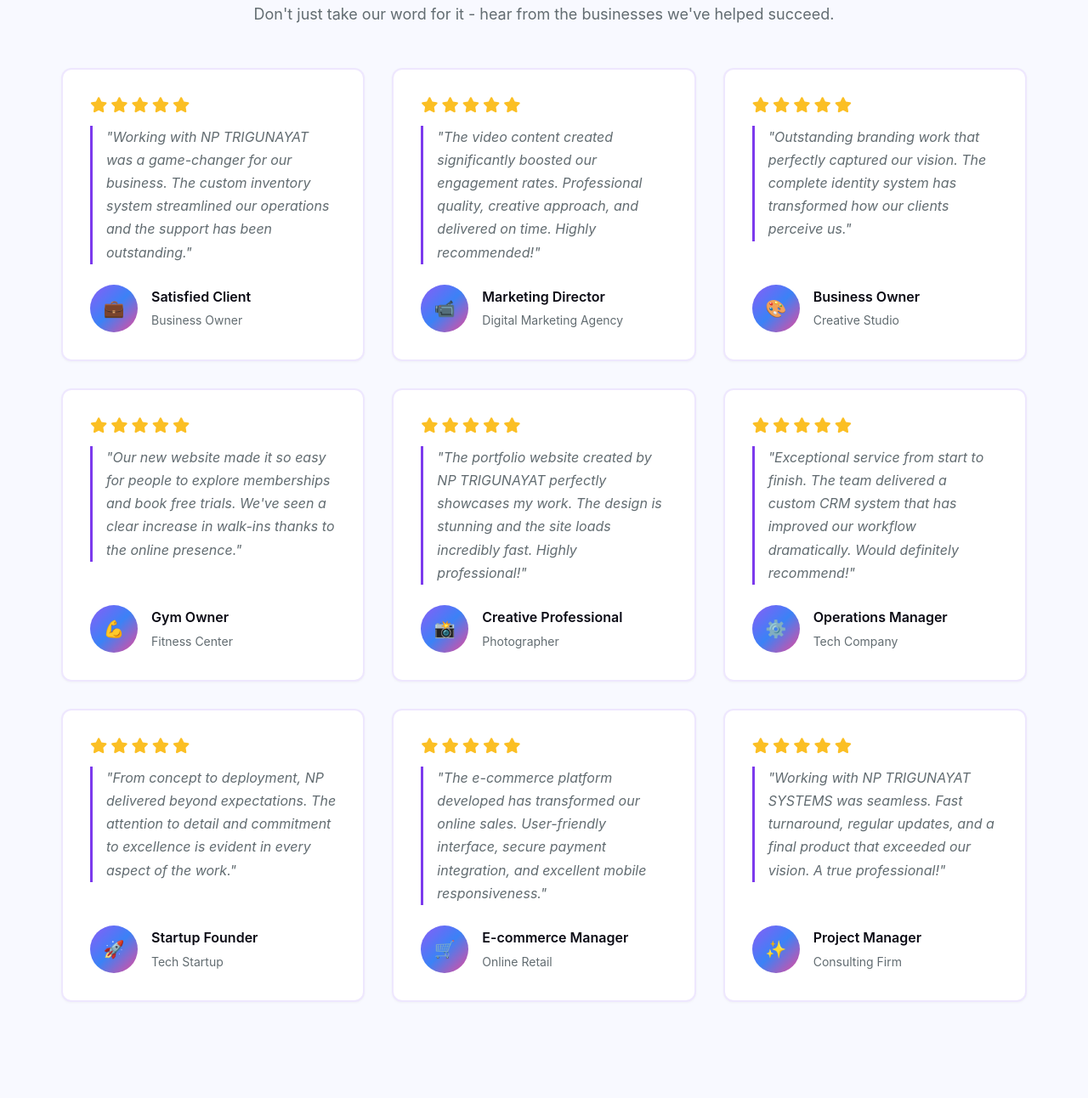
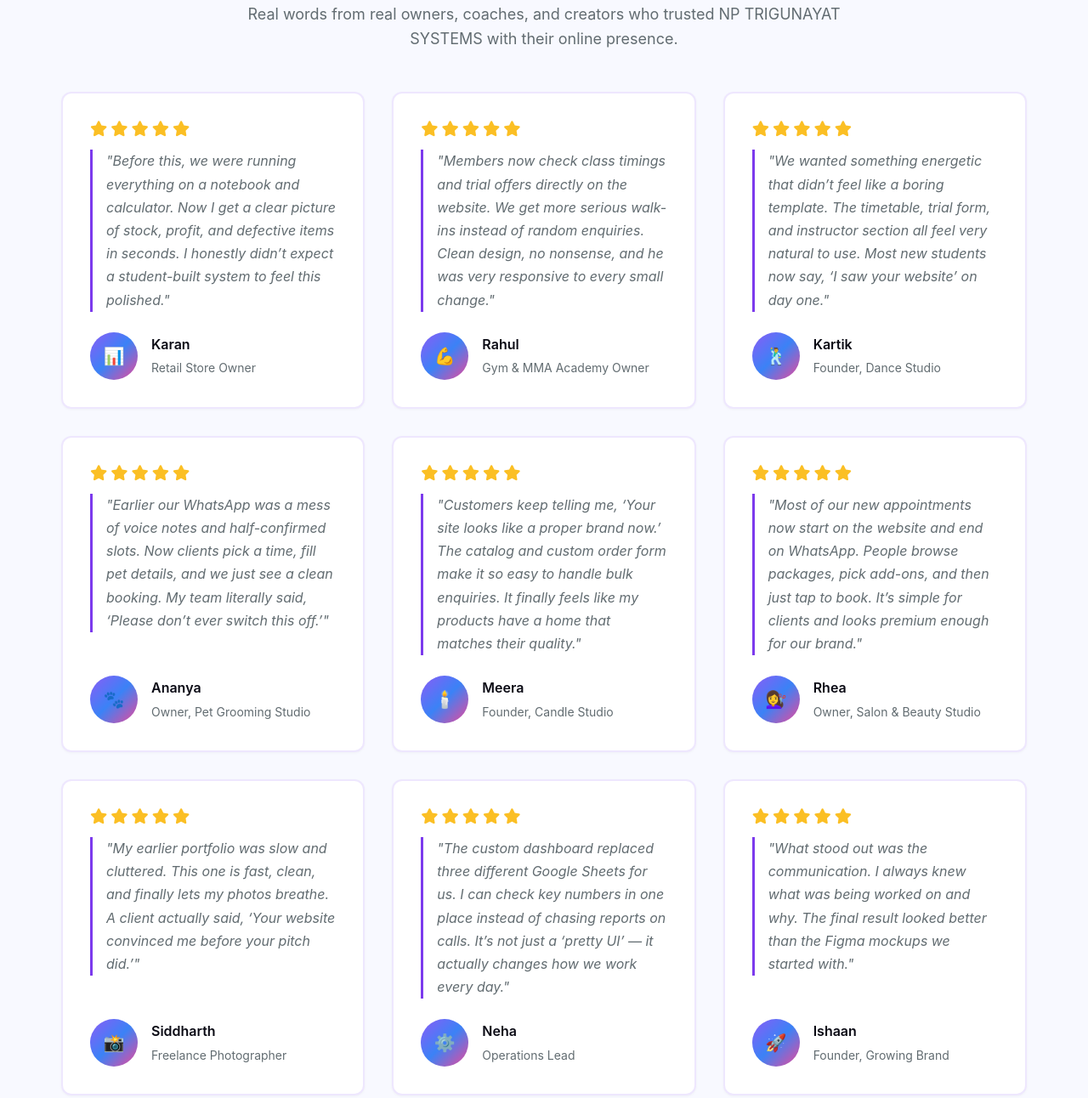
Before and after one commit to N-P-Trigunayat/nptrigunayat.com, a website: page public/testimonials.html in a window 1280 px wide. Shown: the part 1159-2451 px from the top of the page at 85% size. Drawn offline with Linux system fonts and the light colour scheme.

Commit message:
Testimonial Changes

```diff
--- a/public/testimonials.html
+++ b/public/testimonials.html
@@ -143,10 +143,12 @@
    <!-- Testimonials Section -->
 <section class="testimonials-section reveal">
     <h2 class="section-title">What Our Clients Say</h2>
-        <p class="section-subtitle">Don't just take our word for it - hear from the businesses we've helped succeed.</p>
+    <p class="section-subtitle">
+        Real words from real owners, coaches, and creators who trusted NP TRIGUNAYAT SYSTEMS with their online presence.
+    </p>
 
     <div class="testimonials-grid">
-            <!-- Testimonial 1 -->
+        <!-- Testimonial 1 – Inventory / Small Store -->
         <div class="testimonial-card reveal">
             <div class="testimonial-rating">
                 <i class="fas fa-star"></i>
@@ -156,21 +158,22 @@
                 <i class="fas fa-star"></i>
             </div>
             <blockquote class="testimonial-quote">
-                    "Working with NP TRIGUNAYAT was a game-changer for our business. The custom inventory system
-                    streamlined our operations and the support has been outstanding."
+                "Before this, we were running everything on a notebook and calculator.
+                Now I get a clear picture of stock, profit, and defective items in seconds.
+                I honestly didn’t expect a student-built system to feel this polished."
             </blockquote>
             <div class="testimonial-author">
                 <div class="author-avatar">
-                        <div class="avatar-placeholder">💼</div>
+                    <div class="avatar-placeholder">📊</div>
                 </div>
                 <div class="author-info">
-                        <h4 class="author-name">Satisfied Client</h4>
-                        <p class="author-role">Business Owner</p>
+                    <h4 class="author-name">Karan</h4>
+                    <p class="author-role">Retail Store Owner</p>
                 </div>
             </div>
         </div>
 
-            <!-- Testimonial 2 -->
+        <!-- Testimonial 2 – FitZone / Gym Style -->
         <div class="testimonial-card reveal">
             <div class="testimonial-rating">
                 <i class="fas fa-star"></i>
@@ -180,21 +183,22 @@
                 <i class="fas fa-star"></i>
             </div>
             <blockquote class="testimonial-quote">
-                    "The video content created significantly boosted our engagement rates. Professional quality,
-                    creative approach, and delivered on time. Highly recommended!"
+                "Members now check class timings and trial offers directly on the website.
+                We get more serious walk-ins instead of random enquiries.
+                Clean design, no nonsense, and he was very responsive to every small change."
             </blockquote>
             <div class="testimonial-author">
                 <div class="author-avatar">
-                        <div class="avatar-placeholder">📹</div>
+                    <div class="avatar-placeholder">💪</div>
                 </div>
                 <div class="author-info">
-                        <h4 class="author-name">Marketing Director</h4>
-                        <p class="author-role">Digital Marketing Agency</p>
+                    <h4 class="author-name">Rahul</h4>
+                    <p class="author-role">Gym & MMA Academy Owner</p>
                 </div>
             </div>
         </div>
 
-            <!-- Testimonial 3 -->
+        <!-- Testimonial 3 – DanceVibe / Studio -->
         <div class="testimonial-card reveal">
             <div class="testimonial-rating">
                 <i class="fas fa-star"></i>
@@ -204,21 +208,22 @@
                 <i class="fas fa-star"></i>
             </div>
             <blockquote class="testimonial-quote">
-                    "Outstanding branding work that perfectly captured our vision. The complete identity system has
-                    transformed how our clients perceive us."
+                "We wanted something energetic that didn’t feel like a boring template.
+                The timetable, trial form, and instructor section all feel very natural to use.
+                Most new students now say, ‘I saw your website’ on day one."
             </blockquote>
             <div class="testimonial-author">
                 <div class="author-avatar">
-                        <div class="avatar-placeholder">🎨</div>
+                    <div class="avatar-placeholder">🕺</div>
                 </div>
                 <div class="author-info">
-                        <h4 class="author-name">Business Owner</h4>
-                        <p class="author-role">Creative Studio</p>
+                    <h4 class="author-name">Kartik</h4>
+                    <p class="author-role">Founder, Dance Studio</p>
                 </div>
             </div>
         </div>
 
-            <!-- Testimonial 4 -->
+        <!-- Testimonial 4 – PawHaven / Pet Grooming -->
         <div class="testimonial-card reveal">
             <div class="testimonial-rating">
                 <i class="fas fa-star"></i>
@@ -228,21 +233,22 @@
                 <i class="fas fa-star"></i>
             </div>
             <blockquote class="testimonial-quote">
-                    "Our new website made it so easy for people to explore memberships and book free trials. We've seen
-                    a clear increase in walk-ins thanks to the online presence."
+                "Earlier our WhatsApp was a mess of voice notes and half-confirmed slots.
+                Now clients pick a time, fill pet details, and we just see a clean booking.
+                My team literally said, ‘Please don’t ever switch this off.’"
             </blockquote>
             <div class="testimonial-author">
                 <div class="author-avatar">
-                        <div class="avatar-placeholder">💪</div>
+                    <div class="avatar-placeholder">🐾</div>
                 </div>
                 <div class="author-info">
-                        <h4 class="author-name">Gym Owner</h4>
-                        <p class="author-role">Fitness Center</p>
+                    <h4 class="author-name">Ananya</h4>
+                    <p class="author-role">Owner, Pet Grooming Studio</p>
                 </div>
             </div>
         </div>
 
-            <!-- Testimonial 5 -->
+        <!-- Testimonial 5 – AromaCraft / Product Brand -->
         <div class="testimonial-card reveal">
             <div class="testimonial-rating">
                 <i class="fas fa-star"></i>
@@ -252,21 +258,22 @@
                 <i class="fas fa-star"></i>
             </div>
             <blockquote class="testimonial-quote">
-                    "The portfolio website created by NP TRIGUNAYAT perfectly showcases my work. The design is
-                    stunning and the site loads incredibly fast. Highly professional!"
+                "Customers keep telling me, ‘Your site looks like a proper brand now.’
+                The catalog and custom order form make it so easy to handle bulk enquiries.
+                It finally feels like my products have a home that matches their quality."
             </blockquote>
             <div class="testimonial-author">
                 <div class="author-avatar">
-                        <div class="avatar-placeholder">📸</div>
+                    <div class="avatar-placeholder">🕯️</div>
                 </div>
                 <div class="author-info">
-                        <h4 class="author-name">Creative Professional</h4>
-                        <p class="author-role">Photographer</p>
+                    <h4 class="author-name">Meera</h4>
+                    <p class="author-role">Founder, Candle Studio</p>
                 </div>
             </div>
         </div>
 
-            <!-- Testimonial 6 -->
+        <!-- Testimonial 6 – GlowSkin / Salon -->
         <div class="testimonial-card reveal">
             <div class="testimonial-rating">
                 <i class="fas fa-star"></i>
@@ -276,21 +283,22 @@
                 <i class="fas fa-star"></i>
             </div>
             <blockquote class="testimonial-quote">
-                    "Exceptional service from start to finish. The team delivered a custom CRM system that has improved
-                    our workflow dramatically. Would definitely recommend!"
+                "Most of our new appointments now start on the website and end on WhatsApp.
+                People browse packages, pick add-ons, and then just tap to book.
+                It’s simple for clients and looks premium enough for our brand."
             </blockquote>
             <div class="testimonial-author">
                 <div class="author-avatar">
-                        <div class="avatar-placeholder">⚙️</div>
+                    <div class="avatar-placeholder">💇‍♀️</div>
                 </div>
                 <div class="author-info">
-                        <h4 class="author-name">Operations Manager</h4>
-                        <p class="author-role">Tech Company</p>
+                    <h4 class="author-name">Rhea</h4>
+                    <p class="author-role">Owner, Salon & Beauty Studio</p>
                 </div>
             </div>
         </div>
 
-            <!-- Testimonial 7 -->
+        <!-- Testimonial 7 – Portfolio / Photographer -->
         <div class="testimonial-card reveal">
             <div class="testimonial-rating">
                 <i class="fas fa-star"></i>
@@ -300,21 +308,22 @@
                 <i class="fas fa-star"></i>
             </div>
             <blockquote class="testimonial-quote">
-                    "From concept to deployment, NP delivered beyond expectations. The attention to detail and
-                    commitment to excellence is evident in every aspect of the work."
+                "My earlier portfolio was slow and cluttered.
+                This one is fast, clean, and finally lets my photos breathe.
+                A client actually said, ‘Your website convinced me before your pitch did.’"
             </blockquote>
             <div class="testimonial-author">
                 <div class="author-avatar">
-                        <div class="avatar-placeholder">🚀</div>
+                    <div class="avatar-placeholder">📸</div>
                 </div>
                 <div class="author-info">
-                        <h4 class="author-name">Startup Founder</h4>
-                        <p class="author-role">Tech Startup</p>
+                    <h4 class="author-name">Siddharth</h4>
+                    <p class="author-role">Freelance Photographer</p>
                 </div>
             </div>
         </div>
 
-            <!-- Testimonial 8 -->
+        <!-- Testimonial 8 – Dashboard / Internal Tools -->
         <div class="testimonial-card reveal">
             <div class="testimonial-rating">
                 <i class="fas fa-star"></i>
@@ -324,21 +333,22 @@
                 <i class="fas fa-star"></i>
             </div>
             <blockquote class="testimonial-quote">
-                    "The e-commerce platform developed has transformed our online sales. User-friendly interface, secure
-                    payment integration, and excellent mobile responsiveness."
+                "The custom dashboard replaced three different Google Sheets for us.
+                I can check key numbers in one place instead of chasing reports on calls.
+                It’s not just a ‘pretty UI’ — it actually changes how we work every day."
             </blockquote>
             <div class="testimonial-author">
                 <div class="author-avatar">
-                        <div class="avatar-placeholder">🛒</div>
+                    <div class="avatar-placeholder">⚙️</div>
                 </div>
                 <div class="author-info">
-                        <h4 class="author-name">E-commerce Manager</h4>
-                        <p class="author-role">Online Retail</p>
+                    <h4 class="author-name">Neha</h4>
+                    <p class="author-role">Operations Lead</p>
                 </div>
             </div>
         </div>
 
-            <!-- Testimonial 9 -->
+        <!-- Testimonial 9 – Overall Experience -->
         <div class="testimonial-card reveal">
             <div class="testimonial-rating">
                 <i class="fas fa-star"></i>
@@ -348,21 +358,23 @@
                 <i class="fas fa-star"></i>
             </div>
             <blockquote class="testimonial-quote">
-                    "Working with NP TRIGUNAYAT SYSTEMS was seamless. Fast turnaround, regular updates, and a final
-                    product that exceeded our vision. A true professional!"
+                "What stood out was the communication.
+                I always knew what was being worked on and why.
+                The final result looked better than the Figma mockups we started with."
             </blockquote>
             <div class="testimonial-author">
                 <div class="author-avatar">
-                        <div class="avatar-placeholder">✨</div>
+                    <div class="avatar-placeholder">🚀</div>
                 </div>
                 <div class="author-info">
-                        <h4 class="author-name">Project Manager</h4>
-                        <p class="author-role">Consulting Firm</p>
+                    <h4 class="author-name">Ishaan</h4>
+                    <p class="author-role">Founder, Growing Brand</p>
                 </div>
             </div>
         </div>
     </div>
 </section>
+
 
     <!-- CTA Section -->
     <section class="section reveal" style="text-align: center; padding-bottom: var(--space-64);">
```
Lines whose indentation alone changed are shown as unchanged.
